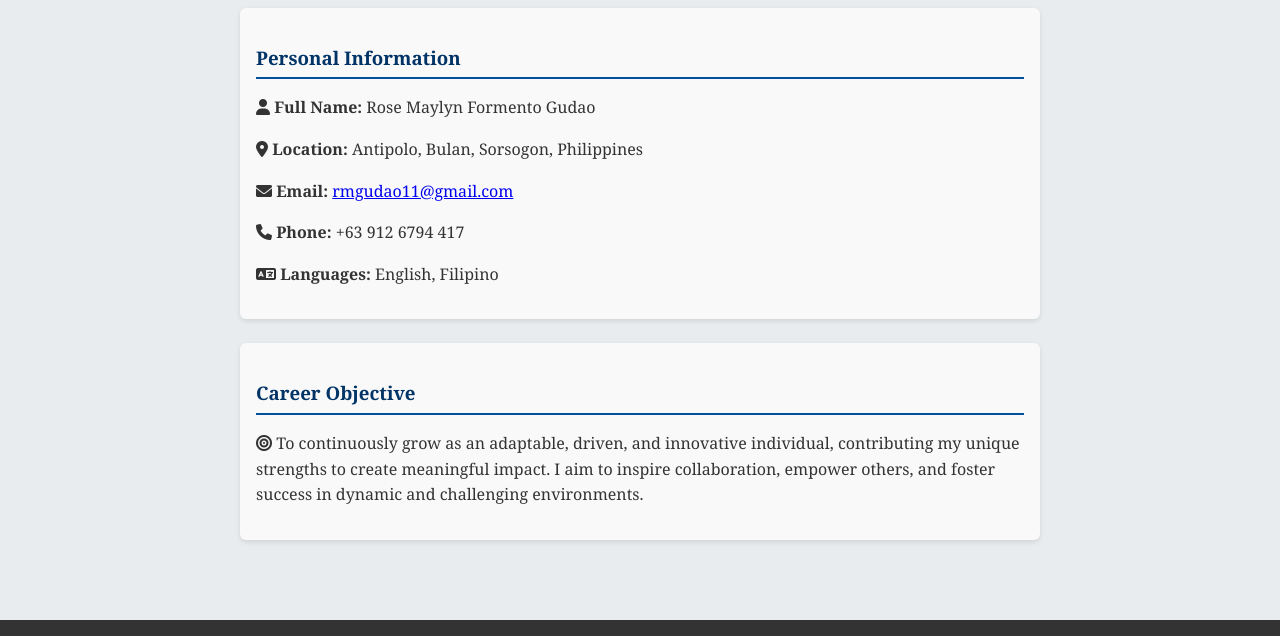
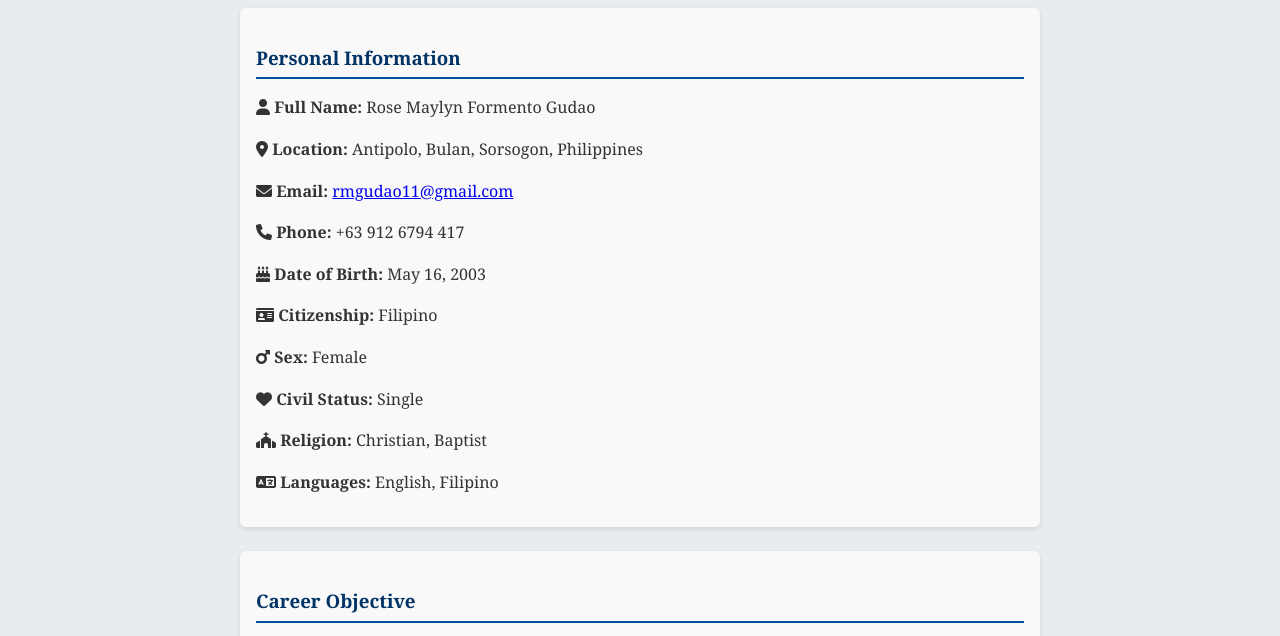
Before and after one commit to rosemaylyngudao/VirtualCV, a plain HTML site: page about.html in a window 1280 px wide. Shown: the part 151-787 px from the top of the page. Drawn offline with Linux system fonts and the light colour scheme.

Commit message:
Updated my about information

```diff
--- a/about.html
+++ b/about.html
@@ -31,6 +31,11 @@
             <p><strong><i class="fas fa-map-marker-alt"></i> Location:</strong> Antipolo, Bulan, Sorsogon, Philippines</p>
             <p><strong><i class="fas fa-envelope"></i> Email:</strong> <a href="mailto:rmgudao11@gmail.com">rmgudao11@gmail.com</a></p>
             <p><strong><i class="fas fa-phone"></i> Phone:</strong> +63 912 6794 417</p>
+            <p><strong><i class="fas fa-birthday-cake"></i> Date of Birth:</strong> May 16, 2003</p>
+            <p><strong><i class="fas fa-id-card"></i> Citizenship:</strong> Filipino</p>
+            <p><strong><i class="fas fa-mars"></i> Sex:</strong> Female</p>
+            <p><strong><i class="fas fa-heart"></i> Civil Status:</strong> Single</p>
+            <p><strong><i class="fas fa-church"></i> Religion:</strong> Christian, Baptist</p>
             <p><strong><i class="fas fa-language"></i> Languages:</strong> English, Filipino</p>
         </section>
 
```
